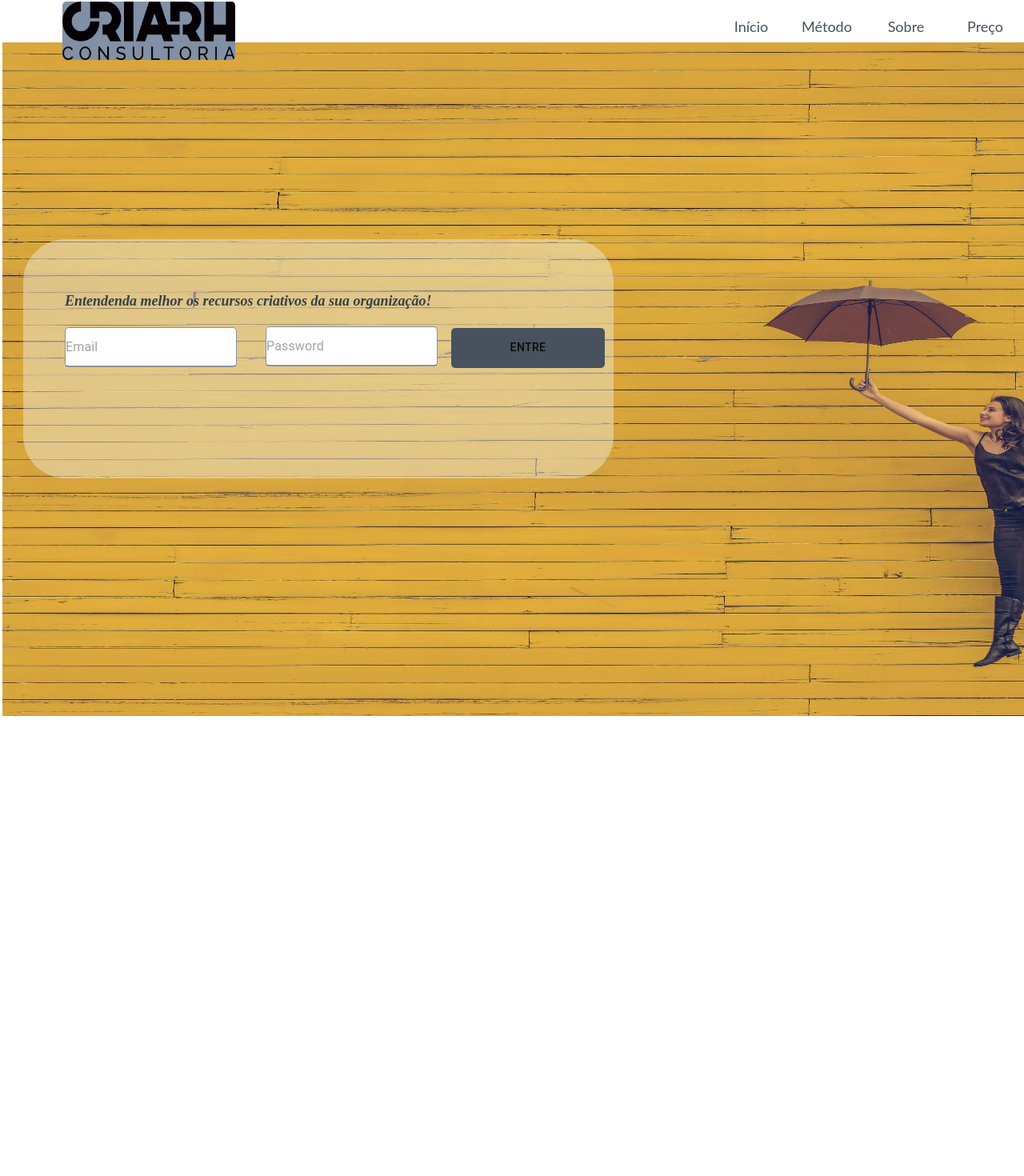
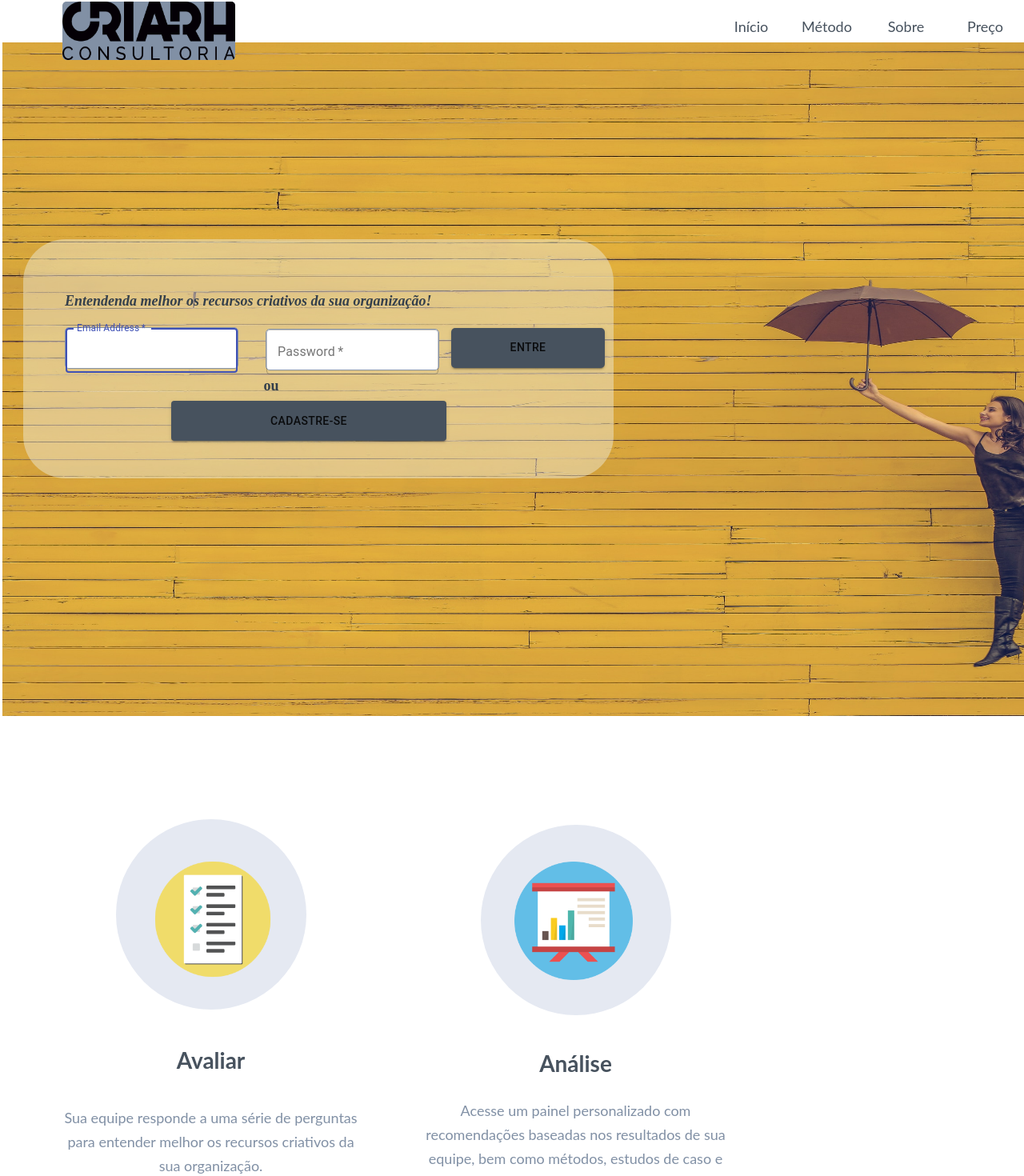
Before and after one commit to tmazevedo/projeto_criarh, a React (Create React App) app in the folder frontend/: page / in a window 1280 px wide. Shown: the part 16-1486 px from the top of the page at 80% size. Before the commit the page ends 915 px from the top, so only its background shows below. Built offline with nearby package versions, Linux system fonts and the light colour scheme.

Commit message:
import assets

```diff
--- a/frontend/src/components/FrontPage/FrontPage.css
+++ b/frontend/src/components/FrontPage/FrontPage.css
@@ -102,10 +102,6 @@
   width: 738px;
   height: 299px;
   position: absolute;
-
-  /* padding-top: 343px; */
-  /* padding-left: 3px; */
-  /* padding-right: 676px; */
 }
 
 
@@ -125,26 +121,26 @@
 
 .inputEmail{
   background-color: #FFFFFF;
-  border: 1px solid #8492A6;
+  border: 1px solid #8492A6 !important;
   border-radius: 5px;
   width: 215px;
   height: 50px;
-  position: absolute;
-  margin-left: 52px;
-  margin-right: 471px;
-  margin-top: 110px;
+  position: absolute!important;
+  margin-left: 52px!important;
+  margin-right: 471px!important;
+  margin-top: 110px!important;
 }
 
 .inputPassword{
   background-color: #FFFFFF;
-  border: 1px solid #8492A6;
+  border: 1px solid #8492A6!important;
   border-radius: 5px;
   width: 215px;
   height: 50px;
-  position: absolute;
-  margin-left: 303px;
-  margin-right: 246px;
-  top: -17%;
+  position: absolute!important;
+  margin-left: 303px!important;
+  margin-right: 246px!important;
+  top: 32%!important;
 }
 
 .confirmButton{
@@ -157,3 +153,123 @@
   margin-right: 44px !important;
   top: 37% !important;
 }
+
+.orClass{
+  color: #343F4B;
+  font-family: Arvo;
+  font-size: 18px;
+  font-weight: 700;
+  line-height: 28px;
+  width: 620px;
+  text-align: center;
+  position: absolute;
+  margin-left: 46;
+  margin-right: 72px;
+  margin-top: 169px;
+  margin-bottom: 107px;
+}
+
+.signinButton{
+  background-color: #47525E !important;
+  border-radius: 5px;
+  width: 344.1px;
+  height: 50px;
+  position: absolute!important;
+  margin-left: 184.9px!important;
+  margin-right: 209px!important;
+  margin-top: 202px!important;
+  margin-bottom: 47px!important;
+}
+
+.avaliar{
+  background-color: #E5E9F2;
+  border-radius: 100%;
+  width: 238px;
+  height: 238px;
+  margin-right: 1057px;
+  margin-left: 145px;
+  margin-top: 500px;
+  margin-bottom: 867px;
+}
+
+.avaliarLogo{
+  width: 158px;
+  height: 158px;
+  margin-left: 42px;
+  margin-right: 38px;
+  margin-bottom: 34px;
+  margin-top:46px;
+}
+
+.avaliarClass{
+  color: #47525E;
+  font-family: Lato;
+  font-size: 28px;
+  font-weight: 700;
+  line-height: 33px;
+  width: 376px;
+  text-align: center;
+  margin-left: 75.5px;
+  margin-right: 988.5px;
+  margin-top: -820px;
+}
+
+.avaliarText{
+  color: #8190A5;
+  font-family: Lato;
+  font-size: 18px;
+  font-weight: 400;
+  line-height: 30px;
+  width: 376px;
+  text-align: center;
+  margin-left: 75.5px;
+  margin-right: 988.5px;
+  margin-top: 10px;
+}
+
+.analise{
+  background-color: #E5E9F2;
+  border-radius: 100%;
+  width: 238px;
+  height: 238px;
+  margin-right: 601px;
+  margin-left: 601px;
+  margin-top: -441px;
+  margin-bottom: 867px;
+}
+
+.analiseLogo{
+  width: 148px;
+  height: 148px;
+  margin-left: 42px;
+  margin-right: 38px;
+  margin-bottom: 34px;
+  margin-top:46px;
+}
+
+.analiseClass{
+  color: #47525E;
+  font-family: Lato;
+  font-size: 28px;
+  font-weight: 700;
+  line-height: 33px;
+  width: 376px;
+  text-align: center;
+  margin-left: 531.5px;
+  margin-right: 532.5px;
+  margin-right: 988.5px;
+  margin-top: -823px;
+}
+
+.analiseText{
+  color: #8190A5;
+  font-family: Lato;
+  font-size: 18px;
+  font-weight: 400;
+  line-height: 30px;
+  width: 376px;
+  text-align: center;
+  margin-top: -3px;
+  margin-left: 531.5px;
+  margin-right: 532.5px;
+}
--- a/frontend/src/components/FrontPage/FrontPage.tsx
+++ b/frontend/src/components/FrontPage/FrontPage.tsx
@@ -1,9 +1,12 @@
 import React from 'react';
 import logo from './../../../src/assets/login-screen.png';
-import logoCriarh from './../../../src/assets/criarhLogo.png'
-import searchLogo from '../../assets/search.png'
+import logoCriarh from './../../../src/assets/criarhLogo.png';
+import searchLogo from '../../assets/search.png';
+import avaliarLogo from '../../assets/avaliar.png';
+import analiseLogo from '../../assets/analise.png'
 import Input from '@material-ui/core/Input';
 import Button from '@material-ui/core/Button';
+import TextField from '@material-ui/core/TextField';
 import './FrontPage.css';
 
 class FrontPage extends React.Component {
@@ -35,12 +38,56 @@ class FrontPage extends React.Component {
           <img src={logo} className="firstImage " alt='logo' />
           <div style={{ marginTop: '-600px', marginLeft: '26px' }} >
             <div className="loginBox">
-              <i className="recourseBox"> Entendenda melhor os recursos criativos da sua organização!</i>
-              <Input className="inputEmail" placeholder ="Email" type="email" ></Input>
-              <Input className="inputPassword" placeholder ="Password" type="password" ></Input>
-              <Button className="confirmButton"> Entre </Button>
+              <form noValidate>
+                <i className="recourseBox"> Entendenda melhor os recursos criativos da sua organização!</i>
+                <TextField className="inputEmail"
+                  id="email"
+                  label="Email Address"
+                  name="email"
+                  autoComplete="email"
+                  autoFocus
+                  type="email"
+                  variant="outlined"
+                  margin="normal"
+                  required />
+                <TextField className="inputPassword" variant="outlined"
+                  margin="normal"
+                  required
+                  name="password"
+                  label="Password"
+                  type="password"
+                  id="password"
+                  autoComplete="current-password"
+                />
+                <Button className="confirmButton" type="submit" variant="contained" > Entre </Button>
+                <div className="orClass">
+                  ou
+                </div>
+                <Button className="signinButton" variant="contained"> Cadastre-se </Button>
+              </form>
             </div>
           </div>
+        </div>
+        <div style={{ width: '1440px', height: '225px', backgroundColor: '#FFFFFF' }} />
+        <div className="avaliar">
+          <img src={avaliarLogo} className="avaliarLogo" alt='logo' />
+        </div>
+        <div className="avaliarClass">
+          Avaliar
+        </div>
+        <div className="avaliarText">
+          <br />
+          Sua equipe responde a uma série de perguntas para entender melhor os recursos criativos da sua organização.
+        </div>
+        <div className="analise">
+          <img src={analiseLogo} className="analiseLogo" alt='logo' />
+        </div>
+        <div className="analiseClass">
+          Análise
+        </div>
+        <div className="analiseText">
+          <br/>
+          Acesse um painel personalizado com recomendações baseadas nos resultados de sua equipe, bem como métodos, estudos de caso e ferramentas comprovados.
         </div>
       </div>
     )
```
Also changed, not shown: frontend/src/assets/analise.png (added), frontend/src/assets/avaliar.png (added).
